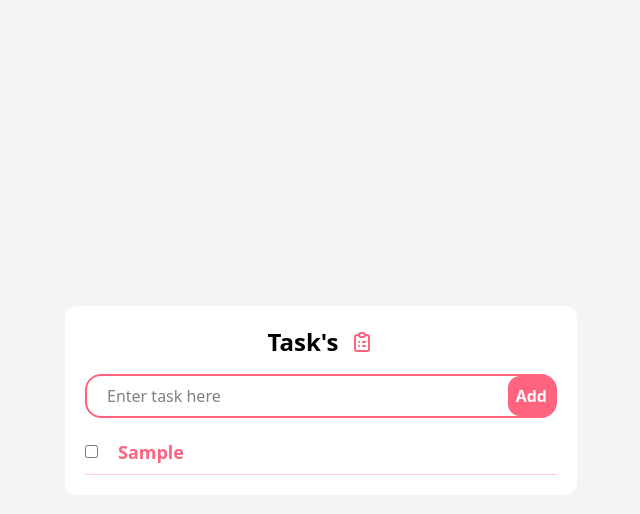
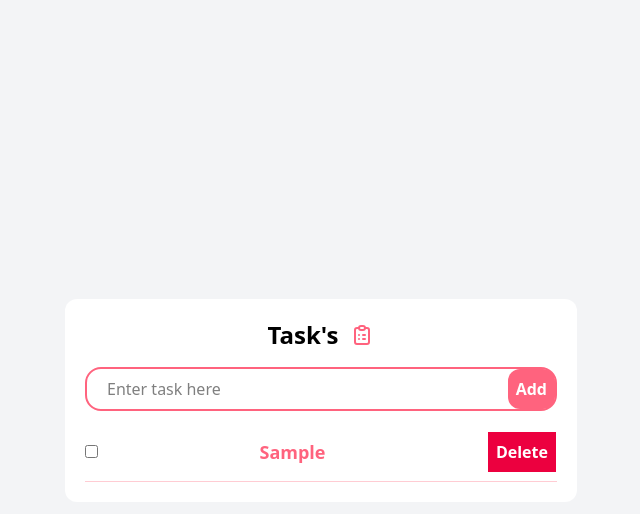
Before and after one commit to luissalmon5/To-Do, a React (Vite) app: page / in a window 1280 px wide. Both pictures are taken after typing "Sample" into the empty fields and a click on the button "Add". Shown: the top 514 px of the page, without its empty margins (319-959 px from the left). Built offline with nearby package versions, Linux system fonts and the light colour scheme.

Commit message:
added delete task function

```diff
--- a/src/App.jsx
+++ b/src/App.jsx
@@ -23,17 +23,16 @@ function App() {
   }
 
   const updateTask = (id) => {
-    const newTaskList = [...tasksList];
-    newTaskList.map((task) =>{
-      if (task.id === id && !task.complete) {
-        task.complete = true;
-      }
-    });
-    setTaskList(newTaskList);
+    setTaskList(prev => prev.map(task =>
+      task.id === id ? { ...task, complete: !task.complete } : task
+    ));
+  }
+
+  const deleteTask = (id) => {
+    setTaskList(prev => prev.filter((task) => task.id !== id));
   }
 
   useEffect(() => {
-    if (tasksList.length === 0) return;
     saveTaskList(tasksList);
   }, [tasksList]);
 
@@ -44,7 +43,7 @@ function App() {
         <main className="flex flex-col items-center justify-center h-screen">
           <div className="card-task w-lg bg-white rounded-xl p-5">
             <TaskForm addTask={addTask} />
-            <TaskList list={tasksList} updateTask={updateTask} />
+            <TaskList list={tasksList} updateTask={updateTask} deleteTask={deleteTask} />
           </div>
         </main>
       </div>
--- a/src/components/TaskList.jsx
+++ b/src/components/TaskList.jsx
@@ -1,30 +1,31 @@
 
-export function TaskList( { list, updateTask }) {
-    const handleChange = (e) => {
-        updateTask(Number(e.target.id));
-    }
+export function TaskList( { list, updateTask, deleteTask}) {
+
     return(
-        <>
             <section>
-                <div className="">
+                <div>
                     <div className="mt-5 flex flex-col items-start gap-3">
                         {
-                            list.map((task, index) => {
+                            list.map((task) => {
                                 return (
                                     <div
-                                    className="w-full flex gap-5 items-center justify-start pb-2 border-b border-rose-200"
-                                    key={index}
+                                    className="w-full flex justify-between items-center pb-2 border-b border-rose-200"
+                                    key={task.id}
                                     >
                                         <input
                                         className="accent-rose-400 border-0 outline-0"
                                         type="checkbox"
-                                        id={task.id}
-                                        value={task.complete}
                                         disabled={task.complete}
-                                        checked={task.complete ? "checked" : ""}
-                                        onChange={handleChange}
+                                        checked={task.complete}
+                                        onChange={() => updateTask(task.id)}
                                         />
                                         <span className={ !task.complete ? "font-bold text-lg text-rose-400" : "font-bold text-lg text-gray-300 line-through" }>{task.text}</span>
+                                        <button
+                                            className="justify-self-end-safe border bg-rose-600 text-white p-2 font-semibold cursor-pointer"
+                                            onClick={() => deleteTask(task.id)}
+                                        >
+                                            Delete
+                                        </button>
                                     </div>
                                 )
                             })
@@ -32,6 +33,5 @@ export function TaskList( { list, updateTask }) {
                     </div>
                 </div>
             </section>
-        </>
     )
 }
```
